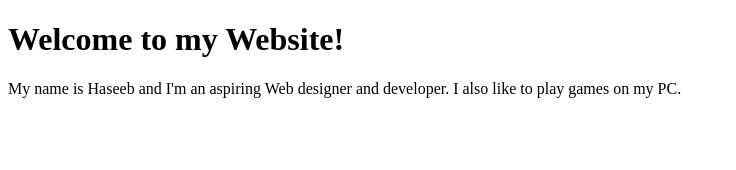
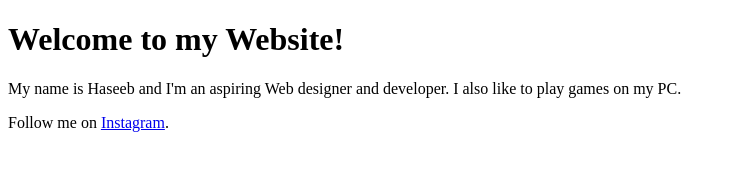
Before and after one commit to haseebnur/haseebnur.com, a plain HTML site: page index.html in a window 1280 px wide. Shown: the whole page, without its empty margins (0-736 px from the left). Drawn offline with Linux system fonts and the light colour scheme.

Commit message:
added insta url

```diff
--- a/index.html
+++ b/index.html
@@ -9,5 +9,6 @@
 <body>
     <h1>Welcome to my Website!</h1>
     <p>My name is Haseeb and I'm an aspiring Web designer and developer. I also like to play games on my PC.</p>
+    <p>Follow me on <a href="https://www.instagram.com/haseeb__.969/" target="_blank">Instagram</a>.</p>
 </body>
 </html>
```
